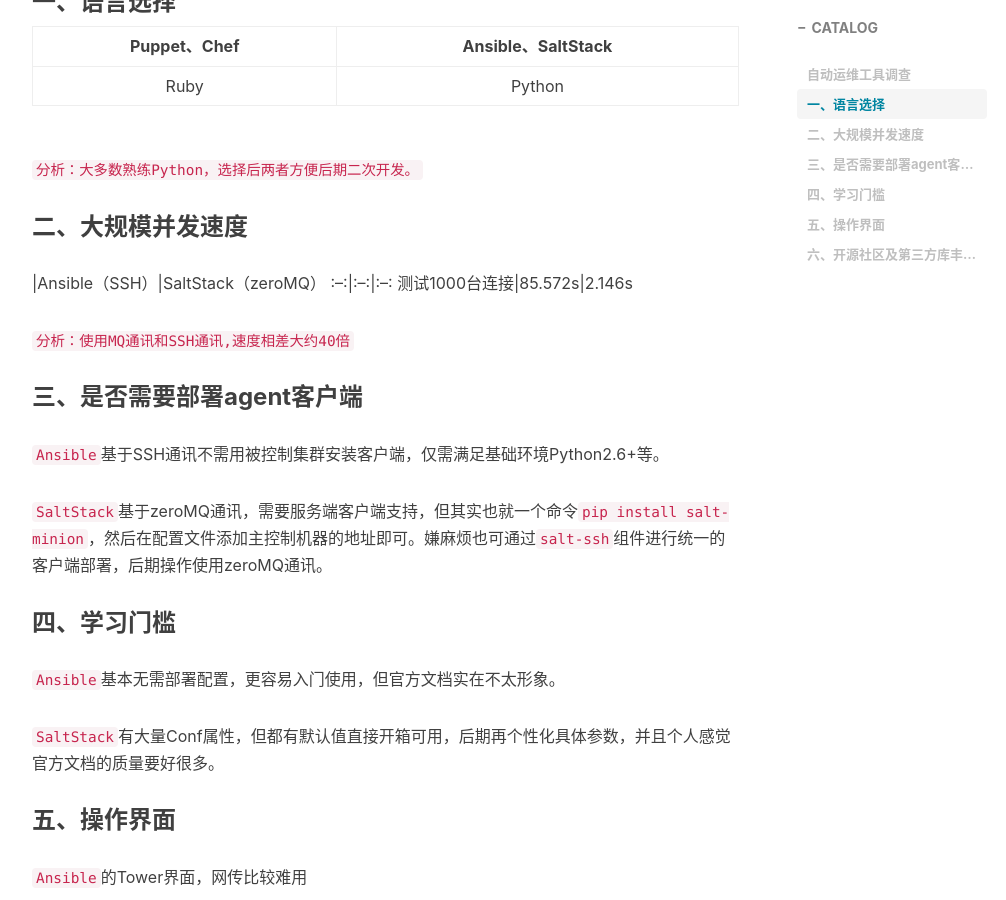
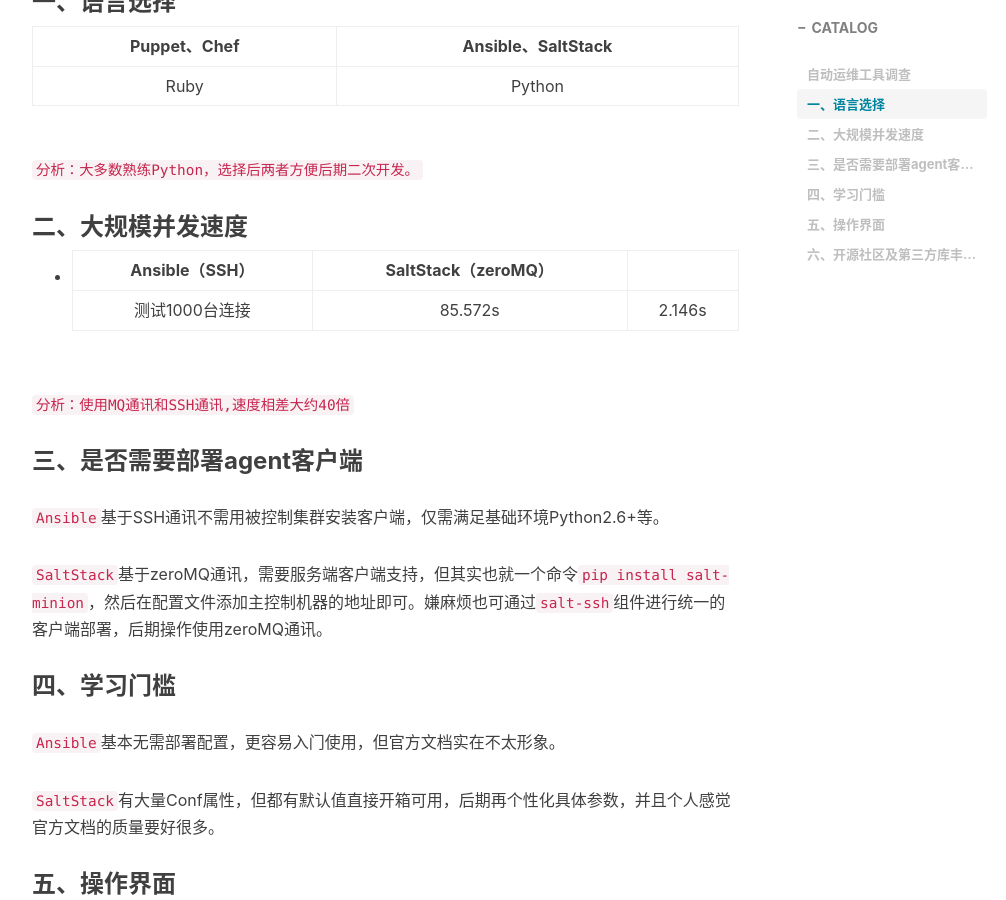
Before and after one commit to ma-zhiyuan/ma-zhiyuan.github.io, a Jekyll site: the page built from _posts/2017-09-21-自动运维工具调查.md, in a window 1280 px wide and 900 px high, scrolled down 712 px. Shown: the whole window, without its empty margins (233-1239 px from the left). Built offline with Jekyll 4.4.1, drawn with Linux system fonts in a browser that asks for light colours; nearby versions of some CDN libraries; comment, search, counter and statistics services are not loaded.

Commit message:
[ZY] fix

```diff
--- a/_posts/2017-09-21-自动运维工具调查.md
+++ b/_posts/2017-09-21-自动运维工具调查.md
@@ -24,7 +24,7 @@ Ruby|Python
 
 `分析：大多数熟练Python，选择后两者方便后期二次开发。`
 ### 二、大规模并发速度
- |Ansible（SSH）|SaltStack（zeroMQ）
+-|Ansible（SSH）|SaltStack（zeroMQ）
 :--:|:--:|:--:
 测试1000台连接|85.572s|2.146s
 
@@ -48,7 +48,7 @@ Ruby|Python
 `分析: 日常的集群化操作更希望是原汁的命令行操作，UI仅用来日后的job查看等结果型工作，监控则使用之前的falcon`
 
 ### 六、开源社区及第三方库丰富程度
- |Ansible|SaltStack
+-|Ansible|SaltStack
 :--:|:--:|:--:
 GitHub Star|25.5K|7.6K
 GitHUb repository|54k|7.6k
```
